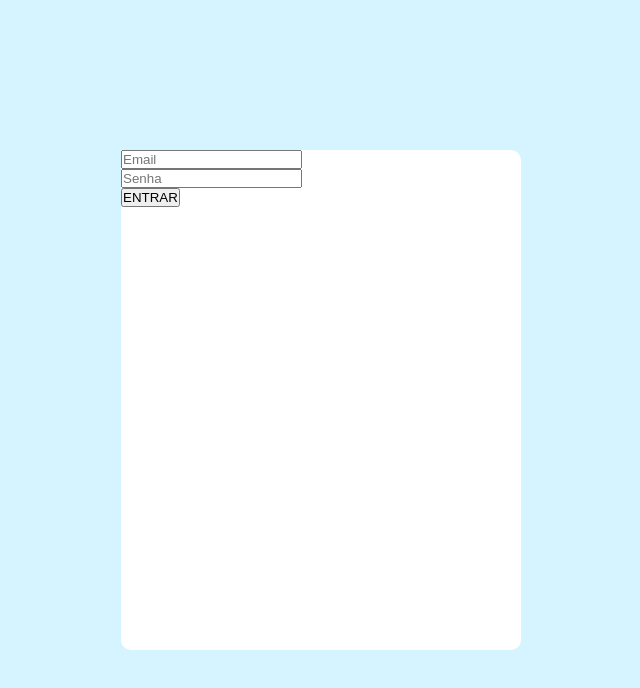
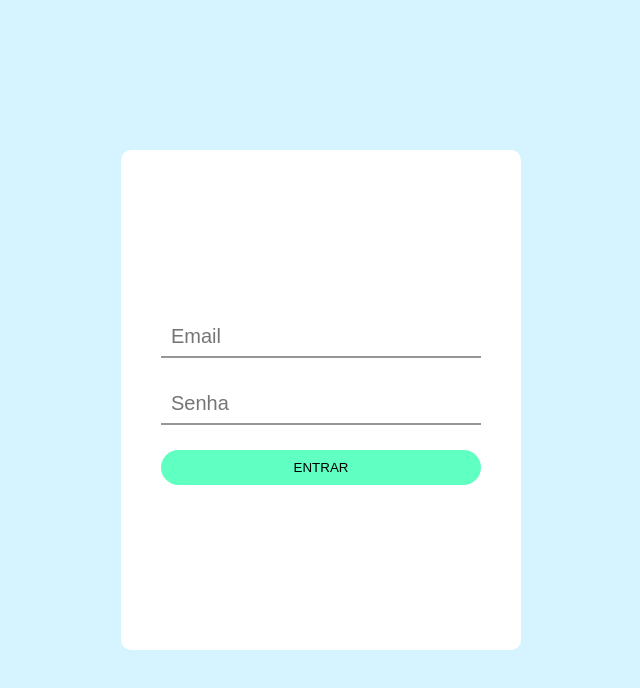
Before and after one commit to SavioRamon/tela-de-cadastro, a website built with webpack: page arquivos/src/index.html in a window 1280 px wide. Shown: the whole page, without its empty margins (319-959 px from the left). Built offline with nearby package versions, Linux system fonts and the light colour scheme.

Commit message:
estilizando formulário

```diff
--- a/arquivos/src/style/importacoes/_index.scss
+++ b/arquivos/src/style/importacoes/_index.scss
@@ -1,22 +1,56 @@
 
-* {
-    margin: 0;
-    padding: 0;
-    box-sizing: border-box;
+@mixin flexBox($align: center, $justify: center, $direction: column) {
+    display: flex;
+    align-items: $align;
+    justify-content: $justify;
+    flex-direction: $direction;
+}
+
+@mixin inputEstilo {
+    outline: 0;
+    border: none;
+    border-bottom: 2px solid rgb(150, 150, 150);
+    box-shadow: none;
+    font-size: 20px;
+    line-height: 40px;
+    text-indent: 10px;
 }
 
 #app {
     width: 100%;
     height: 100vh;
     background-color: rgb(214, 244, 255);
-    display: flex;
-    align-items: center;
-    justify-content: center;
+    @include flexBox();
 
     #formulario-login {
         width: 400px;
         height: 500px;
         background-color: white;
         border-radius: 10px;
+        @include flexBox();
+
+
+        div {
+            width: 80%;
+
+            input {
+                @include inputEstilo();
+                width: 100%;
+                margin-bottom: 25px;
+            }
+        }
+
+        #enviar {
+            width: 80%;
+            background-color: rgb(96, 255, 194);
+            border: none;
+            padding: 10px;
+            border-radius: 50px;
+            &:hover {
+                cursor: pointer;
+                background-color: rgb(110, 247, 194);
+            }
+        }
+
     }
 }
--- a/arquivos/src/style/main.scss
+++ b/arquivos/src/style/main.scss
@@ -1 +1,8 @@
 @import "./importacoes";
+
+
+* {
+    margin: 0;
+    padding: 0;
+    box-sizing: border-box;
+}
```
